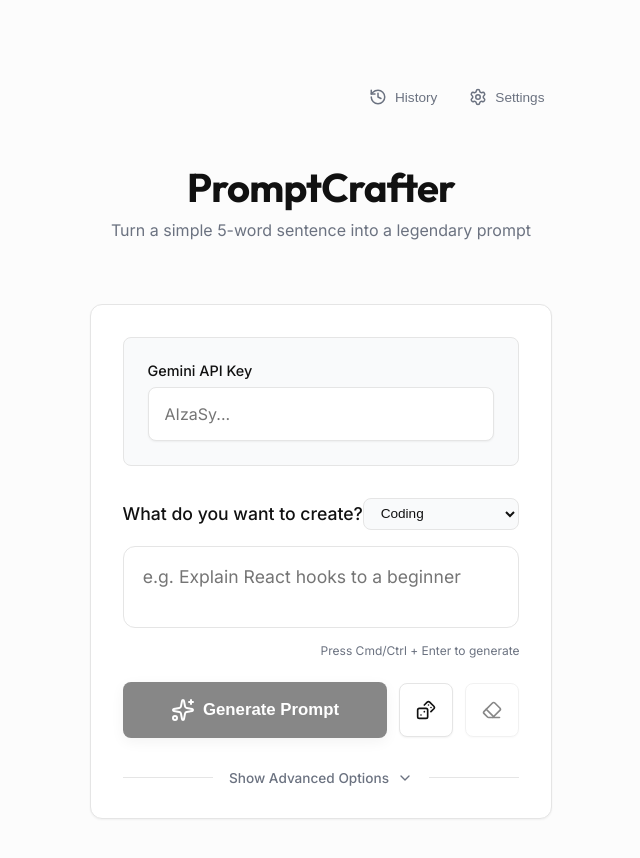
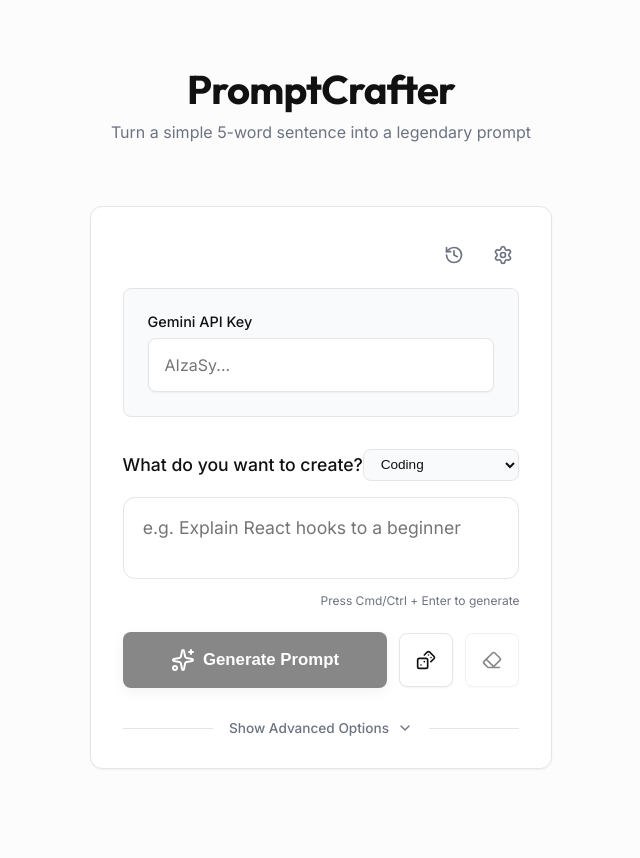
Before and after one commit to njrankitsam11-gif/promptcrafter, a React (Vite) app: page / in a window 1280 px wide. Shown: the top 858 px of the page, without its empty margins (319-959 px from the left). After the commit the page ends 833 px from the top, so only its background shows below. Built offline with nearby package versions, Linux system fonts and the light colour scheme.

Commit message:
Move icons inside the box

```diff
--- a/src/App.tsx
+++ b/src/App.tsx
@@ -377,20 +377,7 @@
   };
 
   return (
-    <div className="app-container" style={{ paddingTop: '1rem' }}>
-      <div style={{ display: 'flex', justifyContent: 'flex-end', marginBottom: '1rem' }}>
-        <div className="panel-header" style={{ borderBottom: 'none', padding: 0, marginBottom: 0 }}>
-          <button className="icon-btn" onClick={() => setShowHistory(!showHistory)} title="Toggle History">
-            <HistoryIcon size={18} />
-            <span className="btn-label">History</span>
-          </button>
-          <button className="icon-btn" onClick={() => setShowSettings(!showSettings)} title="Settings">
-            <Settings size={18} />
-            <span className="btn-label">Settings</span>
-          </button>
-        </div>
-      </div>
-
+    <div className="app-container">
       <header className="header">
         <h1
           className="title"
@@ -405,6 +392,14 @@
 
       <div className="main-layout">
         <div className="glass-panel main-panel">
+          <div className="panel-header" style={{ justifyContent: 'flex-end', borderBottom: 'none', paddingBottom: 0 }}>
+            <button className="icon-btn" onClick={() => setShowHistory(!showHistory)} title="Toggle History" style={{ padding: '0.4rem', border: 'none', background: 'transparent' }}>
+              <HistoryIcon size={20} />
+            </button>
+            <button className="icon-btn" onClick={() => setShowSettings(!showSettings)} title="Settings" style={{ padding: '0.4rem', border: 'none', background: 'transparent' }}>
+              <Settings size={20} />
+            </button>
+          </div>
 
           {showSettings && (
             <div className="settings-panel">
```
